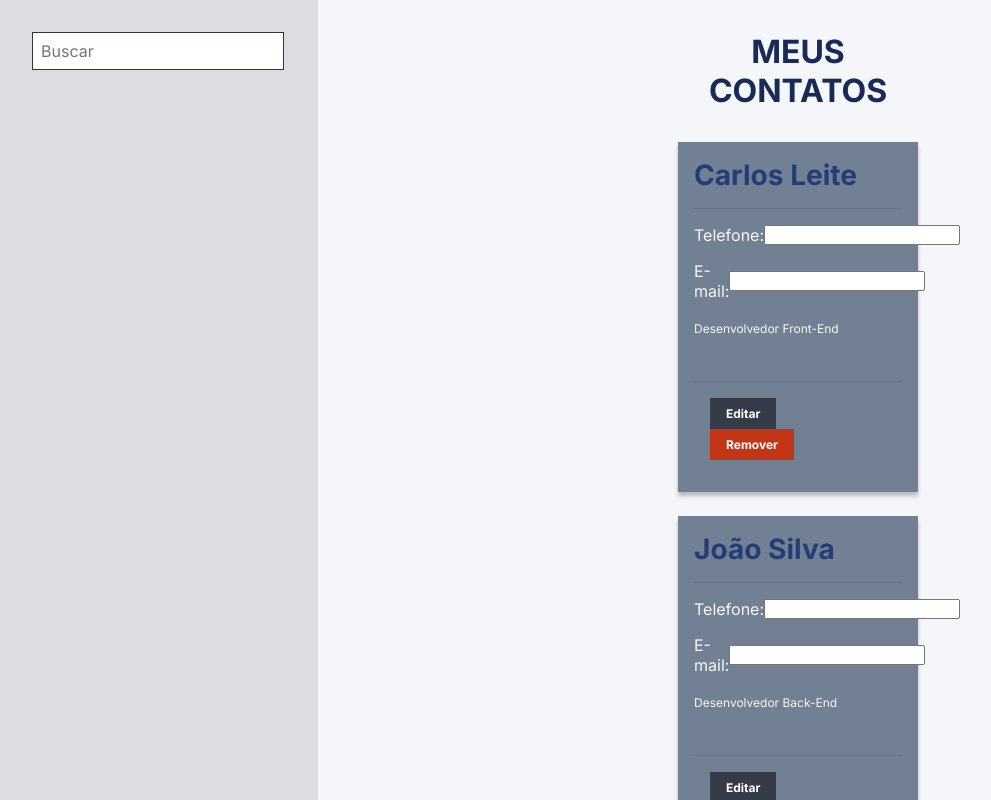
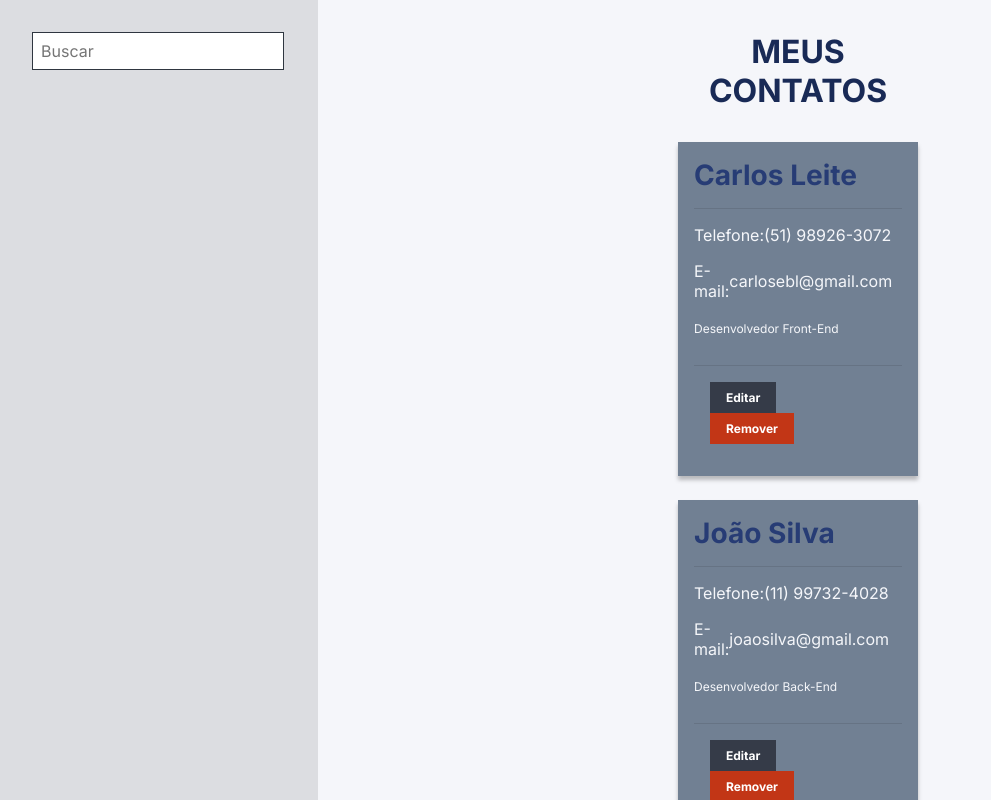
Before and after one commit to carlosebl/meus-contatos, a React (Create React App) app: page / in a window 1280 px wide. Shown: the whole page, without its empty margins (2-993 px from the left). Built offline with nearby package versions, Linux system fonts and the light colour scheme.

Commit message:
redux configurado

```diff
--- a/src/App.tsx
+++ b/src/App.tsx
@@ -1,16 +1,18 @@
+import { Provider } from 'react-redux'
 import BarraLateral from './containers/BarraLateral'
 import ListaContatos from './containers/ListaContatos'
 import EstiloGlobal, { Container } from './styles'
+import store from './store'
 
 function App() {
   return (
-    <>
+    <Provider store={store}>
       <EstiloGlobal />
       <Container>
         <BarraLateral />
         <ListaContatos />
       </Container>
-    </>
+    </Provider>
   )
 }
 
--- a/src/components/Contato/index.tsx
+++ b/src/components/Contato/index.tsx
@@ -3,10 +3,12 @@ import * as S from './styles'
 
 type Props = {
   nome: string
+  telefone: string
+  email: string
   descricao?: string
 }
 
-const Contato = ({ nome, descricao }: Props) => {
+const Contato = ({ nome, telefone, email, descricao }: Props) => {
   const [editando, setEditando] = useState(false)
 
   return (
@@ -16,11 +18,11 @@ const Contato = ({ nome, descricao }: Props) => {
       </S.BarraNome>
       <S.Infos>
         <label htmlFor="telefone">Telefone:</label>
-        <input type="tel" />
+        <input type="tel" value={telefone} />
       </S.Infos>
       <S.Infos>
         <label htmlFor="email">E-mail:</label>
-        <input type="mail" />
+        <input type="mail" value={email} />
       </S.Infos>
       <S.Infos>
         <textarea value={descricao} />
--- a/src/components/Contato/styles.ts
+++ b/src/components/Contato/styles.ts
@@ -24,11 +24,18 @@ export const Nome = styled.h3`
 export const Infos = styled.div`
   display: flex;
   align-items: center;
-  margin-bottom: 16px;
 
   label {
     width: 80px;
-    margin-botom: 16px;
+    margin-bottom: 16px;
+  }
+
+  input {
+    background-color: transparent;
+    border: none;
+    font-size: 16px;
+    color: #f5f6fa;
+    margin-bottom: 16px;
   }
 
   textarea {
--- a/src/containers/ListaContatos/index.tsx
+++ b/src/containers/ListaContatos/index.tsx
@@ -1,36 +1,28 @@
+import { useSelector } from 'react-redux'
 import Contato from '../../components/Contato'
+import { RootReducer } from '../../store'
 import { Main } from './styles'
 
-const contatos = [
-  {
-    nome: 'Carlos Leite',
-    descricao: 'Desenvolvedor Front-End'
-  },
-  {
-    nome: 'João Silva',
-    descricao: 'Desenvolvedor Back-End'
-  },
-  {
-    nome: 'Ana Maria Fernandes',
-    descricao: 'Desenvolvedora Full Stack'
-  },
-  {
-    nome: 'José Santos',
-    descricao: 'Designer UX'
-  }
-]
+const ListaContatos = () => {
+  const { contatos } = useSelector((state: RootReducer) => state)
 
-const ListaContatos = () => (
+  return (
     <Main>
       <h1>MEUS CONTATOS</h1>
       <ul>
         {contatos.map((c) => (
           <li key={c.nome}>
-          <Contato nome={c.nome} descricao={c.descricao} />
+            <Contato
+              nome={c.nome}
+              telefone={c.telefone}
+              email={c.email}
+              descricao={c.descricao}
+            />
           </li>
         ))}
       </ul>
     </Main>
   )
+}
 
 export default ListaContatos
--- /dev/null
+++ b/src/models/Contato.ts
@@ -0,0 +1,23 @@
+class Contato {
+  nome: string
+  telefone: string
+  email: string
+  descricao: string
+  id: number
+
+  constructor(
+    nome: string,
+    telefone: string,
+    email: string,
+    descricao: string,
+    id: number
+  ) {
+    this.nome = nome
+    this.telefone = telefone
+    this.email = email
+    this.descricao = descricao
+    this.id = id
+  }
+}
+
+export default Contato
--- /dev/null
+++ b/src/store/index.ts
@@ -0,0 +1,11 @@
+import { configureStore } from '@reduxjs/toolkit'
+import contatosReducer from './reducers/contatos'
+
+const store = configureStore({
+  reducer: {
+    contatos: contatosReducer
+  }
+})
+
+export type RootReducer = ReturnType<typeof store.getState>
+export default store
--- /dev/null
+++ b/src/store/reducers/contatos.ts
@@ -0,0 +1,45 @@
+import { createSlice, PayloadAction } from '@reduxjs/toolkit'
+import Contato from '../../models/Contato'
+
+const contatosSlice = createSlice({
+  name: 'contatos',
+  initialState: [
+    new Contato(
+      'Carlos Leite',
+      '(51) 98926-3072',
+      'carlosebl@gmail.com',
+      'Desenvolvedor Front-End',
+      1
+    ),
+    new Contato(
+      'João Silva',
+      '(11) 99732-4028',
+      'joaosilva@gmail.com',
+      'Desenvolvedor Back-End',
+      2
+    ),
+    new Contato(
+      'Maria Souza',
+      '(21) 93452-8720',
+      'mariasouza@gmail.com',
+      'Desenvolvedor Full-Stack',
+      3
+    ),
+    new Contato(
+      'José Santos',
+      '(61) 99328-1236',
+      'josesantos@gmail.com',
+      'Designer UX',
+      4
+    )
+  ],
+  reducers: {
+    remover: (state, action: PayloadAction<number>) => {
+      state = state.filter((contato) => contato.id !== action.payload)
+    }
+  }
+})
+
+export const { remover } = contatosSlice.actions
+
+export default contatosSlice.reducer
```
Lines whose indentation alone changed are shown as unchanged.
